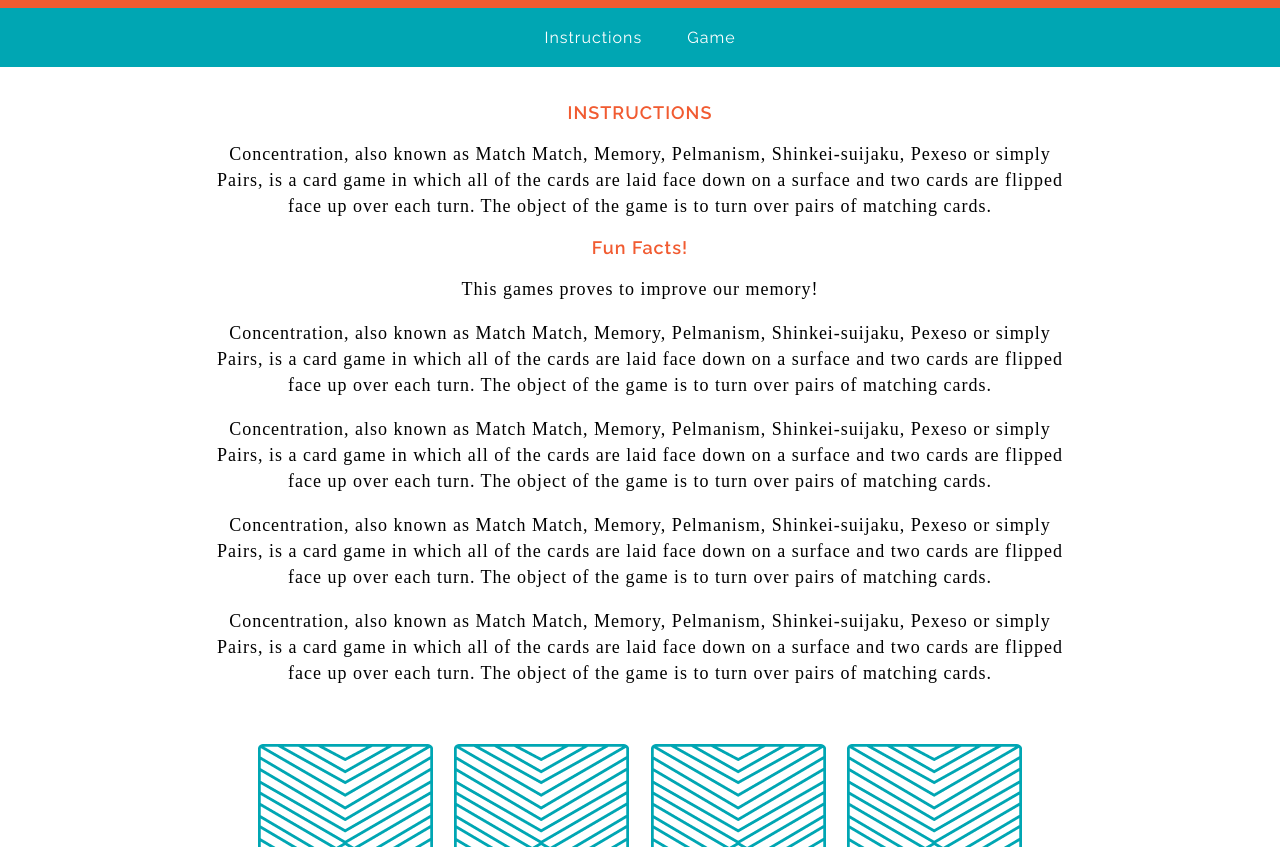
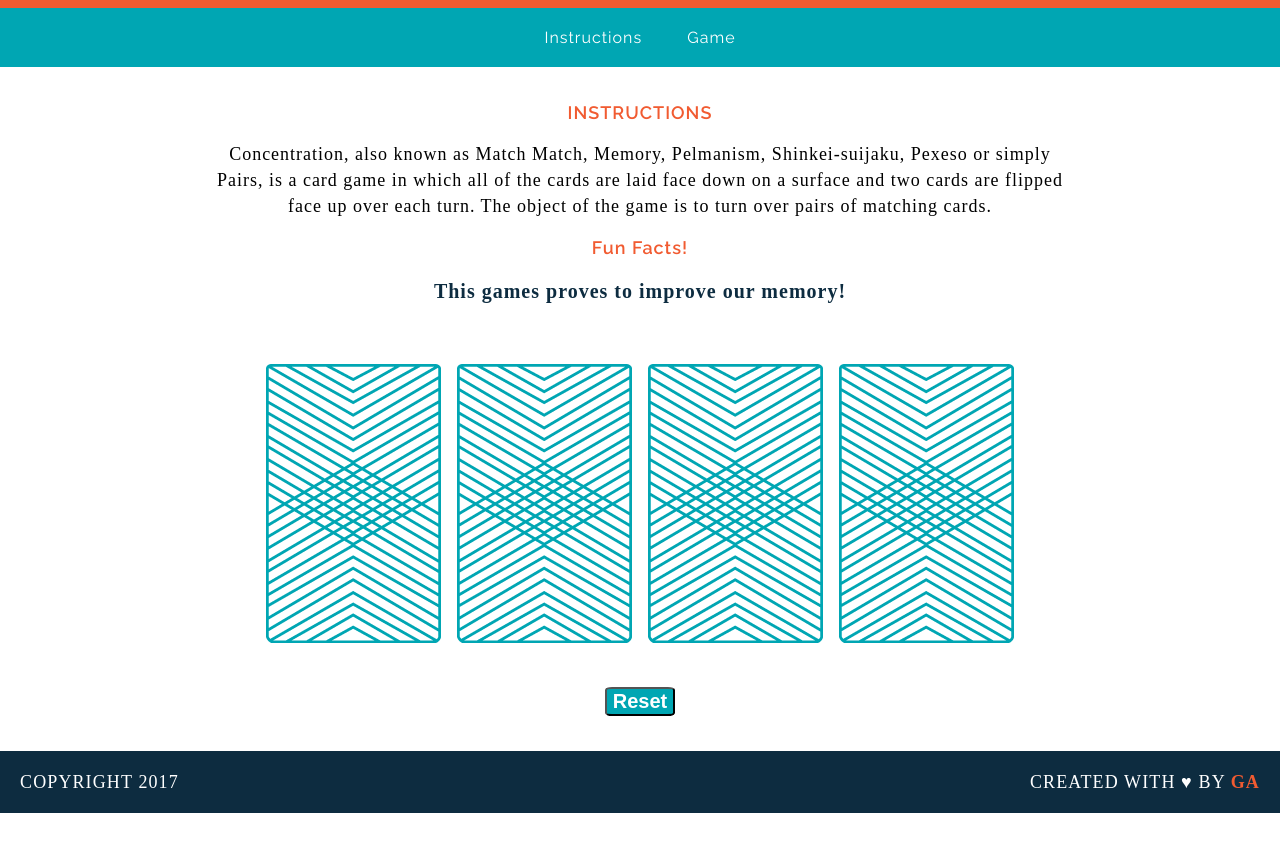
Before and after one commit to punitha86/wdi-fundamentals-memorygame, a plain HTML site: page memory_game/index.html in a window 1280 px wide. Shown: the part 105-952 px from the top of the page. After the commit the page ends 918 px from the top, so only its background shows below. Drawn offline with Linux system fonts and the light colour scheme; a web font is replaced by a local one.

Commit message:
created game logic

```diff
--- a/memory_game/css/style.css
+++ b/memory_game/css/style.css
@@ -82,3 +82,10 @@ footer{
 a:hover{
 	border-color: white;
 }
+.rstButton{
+	border-radius:10%;
+	font-weight: 700;
+	background:#00a6b3;
+	color:#ffffff;
+	font-size: 20px;
+}
--- a/memory_game/index.html
+++ b/memory_game/index.html
@@ -15,7 +15,7 @@
 	<nav>
 
 		<a href="#instruct">Instructions</a>
-		<a href="#Game">Game</a>
+		<a href="#game-board">Game</a>
 	</nav>
 	<main>
 		<h2 id="instrust">INSTRUCTIONS</h2>
@@ -25,33 +25,12 @@
 			turn.
 			The object of the game is to turn over pairs of matching cards.</p>
 		<h2>Fun Facts!</h2>
-		<p class="matchi">This games proves to improve our memory!</p>
-		<p>Concentration, also known as Match Match, Memory, Pelmanism, Shinkei-suijaku, Pexeso or simply Pairs, is a
-				card
-				game in which all of the cards are laid face down on a surface and two cards are flipped face up over each
-				turn.
-				The object of the game is to turn over pairs of matching cards.</p>
-				<p>Concentration, also known as Match Match, Memory, Pelmanism, Shinkei-suijaku, Pexeso or simply Pairs, is a
-						card
-						game in which all of the cards are laid face down on a surface and two cards are flipped face up over each
-						turn.
-						The object of the game is to turn over pairs of matching cards.</p>
-						<p>Concentration, also known as Match Match, Memory, Pelmanism, Shinkei-suijaku, Pexeso or simply Pairs, is a
-								card
-								game in which all of the cards are laid face down on a surface and two cards are flipped face up over each
-								turn.
-								The object of the game is to turn over pairs of matching cards.</p>
-								<p>Concentration, also known as Match Match, Memory, Pelmanism, Shinkei-suijaku, Pexeso or simply Pairs, is a
-										card
-										game in which all of the cards are laid face down on a surface and two cards are flipped face up over each
-										turn.
-										The object of the game is to turn over pairs of matching cards.</p>
-		<div id="Game">
-			<img src="images/back.png" alt="Queen of Diamonds">
-			<img src="images/back.png" alt="Queen of Hearts">
-			<img src="images/back.png" alt="King of Diamonds">
-			<img src="images/back.png" alt="King of Hearts">
+		<p class="matchinstruct">This games proves to improve our memory!</p>
+
+		<div id="game-board" class="board clearfix">
+			<div></div>
 		</div>
+		<button id="reset" class="rstButton">Reset</button>
 	</main>
 	<footer class="clearfix">
 		<p class="copyright">Copyright 2017</p>
--- a/memory_game/js/main.js
+++ b/memory_game/js/main.js
@@ -21,21 +21,40 @@ var cardInPlay=[];
 var checkForMatch=function(){
 
     if (cardInPlay[0]===cardInPlay[1])
-        console.log("You found a match!dwa");
+        alert("You found a match!");
+
        else
-      console.log("Sorry, try again.");
+    alert("Sorry, try again.");
   }
 
-var flipCard= function(cardId){
-    console.log("User flipped "+cards[cardId].rank);
-    console.log(cards[cardId].cardImage);
-    console.log(cards[cardId].suit);
+var flipCard= function(){
+    var cardId=this.getAttribute('data-id');
     cardInPlay.push(cards[cardId].rank);
+    this.setAttribute("src",cards[cardId].cardImage);
        if(cardInPlay.length===2){
        checkForMatch();
 }
 };
 
 
-flipCard(0);
-flipCard(2);
+
+var createBoard = function(){
+    for( var i = 0; i<4; i++){
+        var cardElement = document.createElement("img");
+        cardElement.setAttribute("src","images/back.png");
+        cardElement.setAttribute("data-id",i);
+        cardElement.addEventListener('click',flipCard);
+        document.getElementById("game-board").appendChild(cardElement);
+
+    }
+}
+createBoard();
+var resetBoard = function(){
+    event.stopPropagation();
+    var list = document.getElementById("game-board")
+    while (list.firstChild)
+    list.removeChild(list.firstChild);
+
+    createBoard();
+}
+reset.addEventListener('click',resetBoard);
```
Lines whose indentation alone changed are shown as unchanged.
